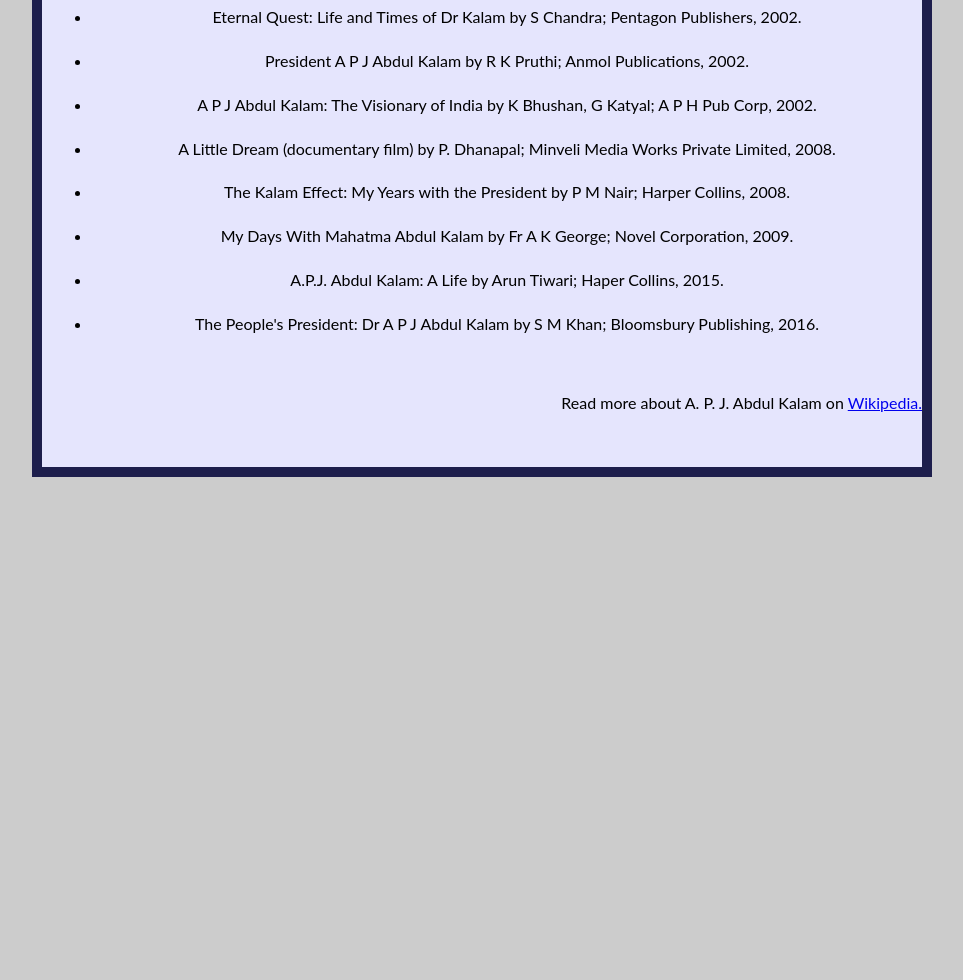
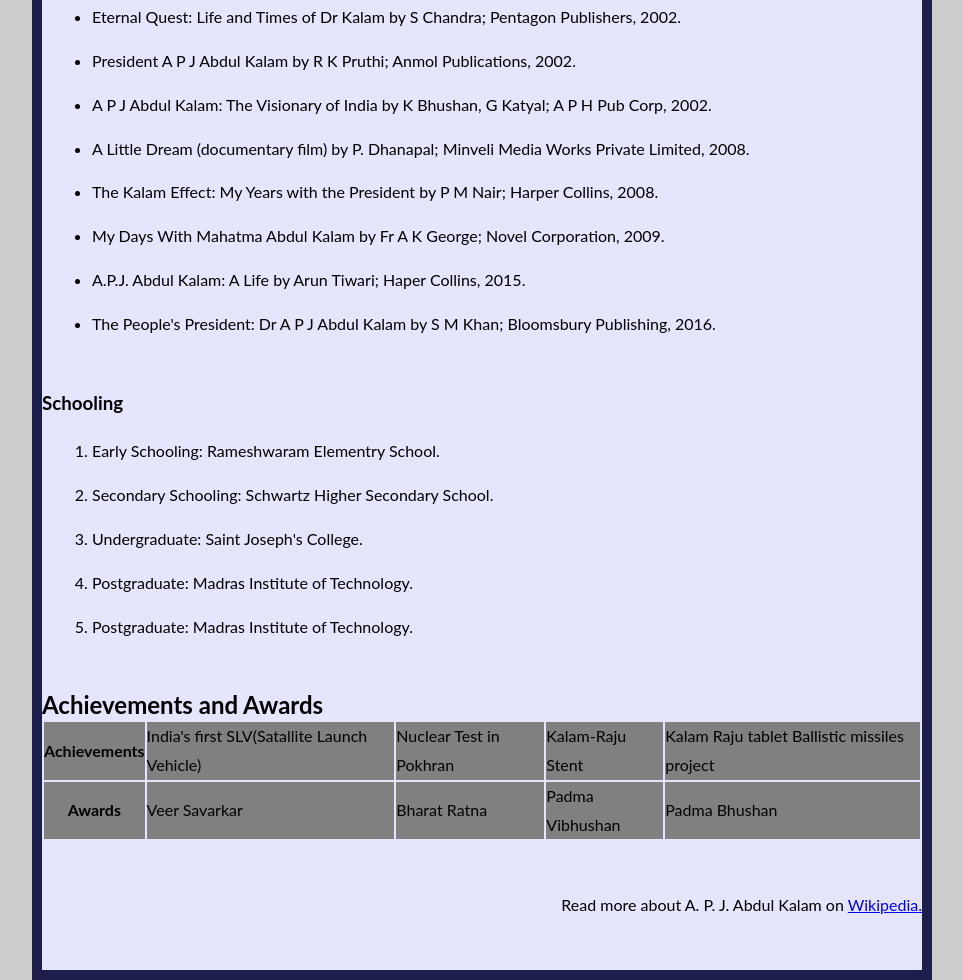
Before and after one commit to Priyankakumari2003/learning-html-css, a plain HTML site: page tribute.html in a window 1280 px wide. Shown: the part 1012-1992 px from the top of the page, without its empty margins (158-1121 px from the left). Before the commit the page ends 1489 px from the top, so only its background shows below. Drawn offline with Linux system fonts and the light colour scheme.

Commit message:
some small changes

```diff
--- a/style.css
+++ b/style.css
@@ -9,8 +9,8 @@ body {
   line-height: 1.8em;
   color: black;
   padding: 0;
-  box-sizing:border-box;
-  text-align:center;
+
+
 
 
 }
@@ -76,7 +76,7 @@ body {
     color: #ddd;
   }
 
-  * {
+* {
     margin: 0;
     padding: 0;
     box-sizing: border-box;
@@ -104,7 +104,7 @@ body {
     color: #1d1e4c;
     text-transform: uppercase;
   }
-  .top_section h4 {
+  .top_section h4   {
     font-size: 30px;
     text-align: end;
   }
@@ -145,6 +145,23 @@ body {
   .biography_section li {
     margin-bottom: 15px;
   }
+  .schooling_section {
+    margin: 50px 0;
+  }
+  .schooling_section h3 {
+    margin-bottom: 20px;
+  }
+  .schooling_section ol {
+    margin-left: 50px;
+  }
+  .schooling_section li {
+    margin-bottom: 15px;
+  }
+  .Achievements_and_awards {
+    text-decoration-color: antiquewhite;
+  }
+
+
 
   footer {
     margin: 50px 0;
--- a/tribute.html
+++ b/tribute.html
@@ -84,8 +84,54 @@
                 The People's President: Dr A P J Abdul Kalam by S M Khan;
                 Bloomsbury Publishing, 2016.
               </li>
+
             </ul>
+
           </section>
+        </section>
+
+        <section class="schooling_section">
+          <h3>Schooling</h3>
+          <ol>
+            <li>
+             Early Schooling: Rameshwaram Elementry School.
+             </li>
+
+             <li>
+              Secondary Schooling: Schwartz Higher Secondary School.
+              </li>
+              <li>
+                Undergraduate: Saint Joseph's College.
+                </li>
+                <li>
+                  Postgraduate: Madras Institute of Technology.
+                  </li>
+                  <li>
+                    Postgraduate: Madras Institute of Technology.
+                    </li>
+                  </ol>
+                  </section>
+                  <section class="Achievements_and_award">
+                    <h1>Achievements and Awards</h1>
+                    <table>
+                      <tr bgcolor="grey">
+                      <th >Achievements</th>
+                      <td>India's first SLV(Satallite Launch Vehicle)</td>
+                      <td>
+                        Nuclear Test in  Pokhran
+                      </td>
+                      <td>Kalam-Raju Stent</td>
+                      <td>Kalam Raju tablet Ballistic missiles project</td>
+                      </tr>
+                      <tr  bgcolor="grey">
+                        <th>Awards</th>
+                          <td>Veer Savarkar</td>
+                          <td>Bharat Ratna</td>
+                          <td>Padma Vibhushan</td>
+                          <td>Padma Bhushan</td>
+
+                      </tr>
+                    </table></section>
           <footer>
             <p>
               Read more about A. P. J. Abdul Kalam on
```
